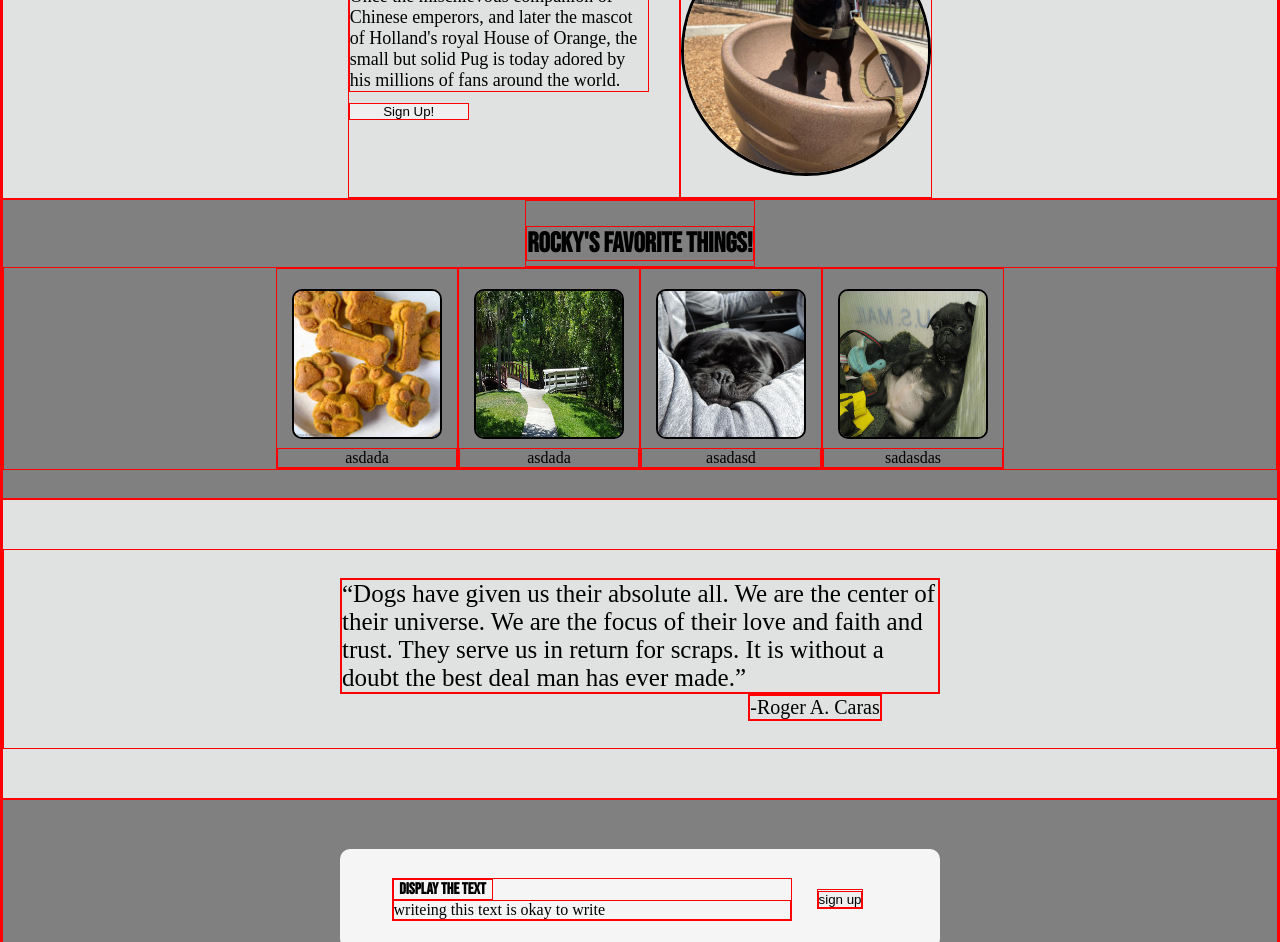
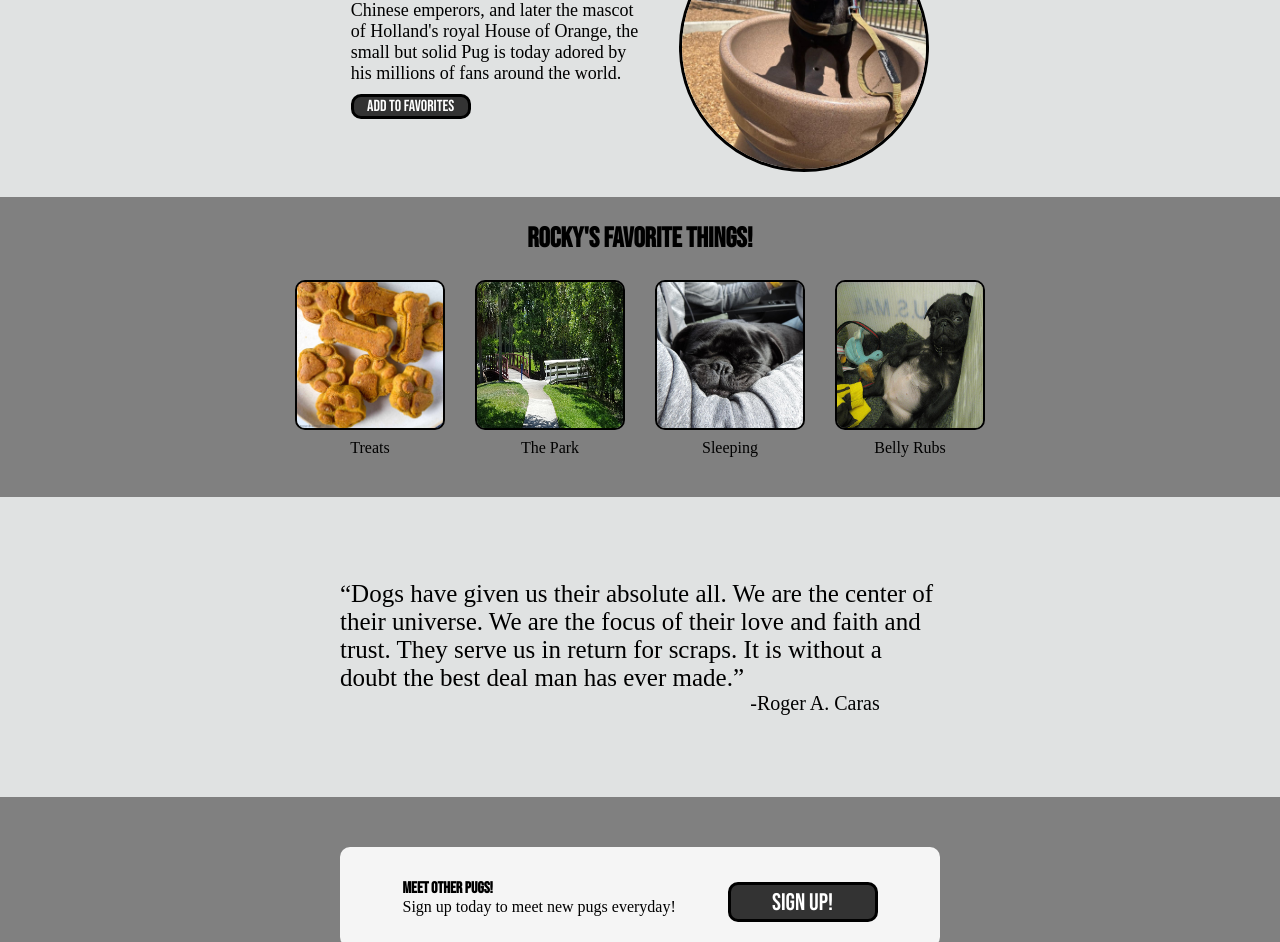
Before and after one commit to Jaime-Sanz/Rockys-Page, a plain HTML site: page index.html in a window 1280 px wide. Shown: the part 203-1145 px from the top of the page. Drawn offline with Linux system fonts and the light colour scheme.

Commit message:
Webpage finished
both positioning and styling fixed

```diff
--- a/index.html
+++ b/index.html
@@ -31,7 +31,7 @@
             of Holland's royal House of Orange, the
             small but solid Pug is today adored by
             his millions of fans around the world.</p>
-            <button>Sign Up!</button>
+            <button>Add To Favorites</button>
         </div>
         <div class="area-1-image">
             <img src="images\Rocky_Pug.jpg" alt="Picture of Rocky">
@@ -44,19 +44,19 @@
             <div class="area-2-images">
                 <div class="area-2-img1">
                     <img src="images\Pug Treat.jpg" alt="Dog Treat">
-                    <p>asdada</p>
+                    <p>Treats</p>
                 </div>
                 <div class="area-2-img2">
                     <img src="images\Pug Park.jpg" alt="Park">
-                    <p>asdada</p>
+                    <p>The Park</p>
                 </div>
                 <div class="area-2-img3">
                     <img src="images\Pug Sleep.jpg" alt="Pug Sleeping">
-                    <p>asadasd</p>
+                    <p>Sleeping</p>
                 </div>
                 <div class="area-2-img4">
                     <img src="images\Pug Belly.jpg" alt="Pug Belly Rubs">
-                    <p>sadasdas</p>
+                    <p>Belly Rubs</p>
                 </div>
             </div>
     </div>
@@ -76,11 +76,11 @@
     <div class="area-4">
         <div class="area-4-subarea">
             <div class="area-4-subarea-header">
-                <h4>display the text</h4>
-                <p>writeing this text is okay to write</p>
+                <h4>Meet Other Pugs!</h4>
+                <p>Sign up today to meet new pugs everyday!</p>
             </div>
             <div class="area-4-subarea-button">
-                <button>sign up</button>
+                <button>Sign Up!</button>
             </div>
         </div>
     </div>
--- a/style.css
+++ b/style.css
@@ -1,8 +1,12 @@
 * {
-    border: 1px solid red;
     margin: 0px;
     padding: 0px;
     box-sizing: border-box;
+}
+
+body {
+    background-color: black;
+    height: 100vh;
 }
 
 .navbar {
@@ -43,6 +47,10 @@
 
 }
 
+.navlist a:hover {
+    color: #bec2c2;
+}
+
 .area-1 {
     display: flex;
     justify-content: center;
@@ -67,6 +75,16 @@
 .area-1-text button {
     width: 120px;
     height: auto;
+    background-color: #333333;
+    border-radius: 10px;
+    color: white;
+    font-family: 'Bebas Neue', sans-serif;
+    font-size: 16px;
+    border: 3px solid black;
+}
+
+.area-1-text button:hover {
+    background-color: #000000;
 }
 
 .area-1-image img{
@@ -162,18 +180,33 @@
 
 .area-4-subarea-header {
     align-self: center;
-    width: 400px;
+    width: 300px;
 }
 
 .area-4-subarea-header h4 {
     font-family: 'Bebas Neue', sans-serif;
-    text-align: center;
     width: 100px;
 }
 
 .area-4-subarea-button {
     align-self: center;
-    margin: 25px;
+    margin-top: 10px;
+    margin-left: 25px;
+}
+
+.area-4-subarea-button button {
+    width: 150px;
+    height: 40px;
+    background-color: #333333;
+    border-radius: 10px;
+    color: white;
+    font-family: 'Bebas Neue', sans-serif;
+    font-size: 24px;
+    border: 3px solid black;
+}
+
+.area-4-subarea-button button:hover {
+    background-color: #000000;
 }
 
 .area-footer {
```
